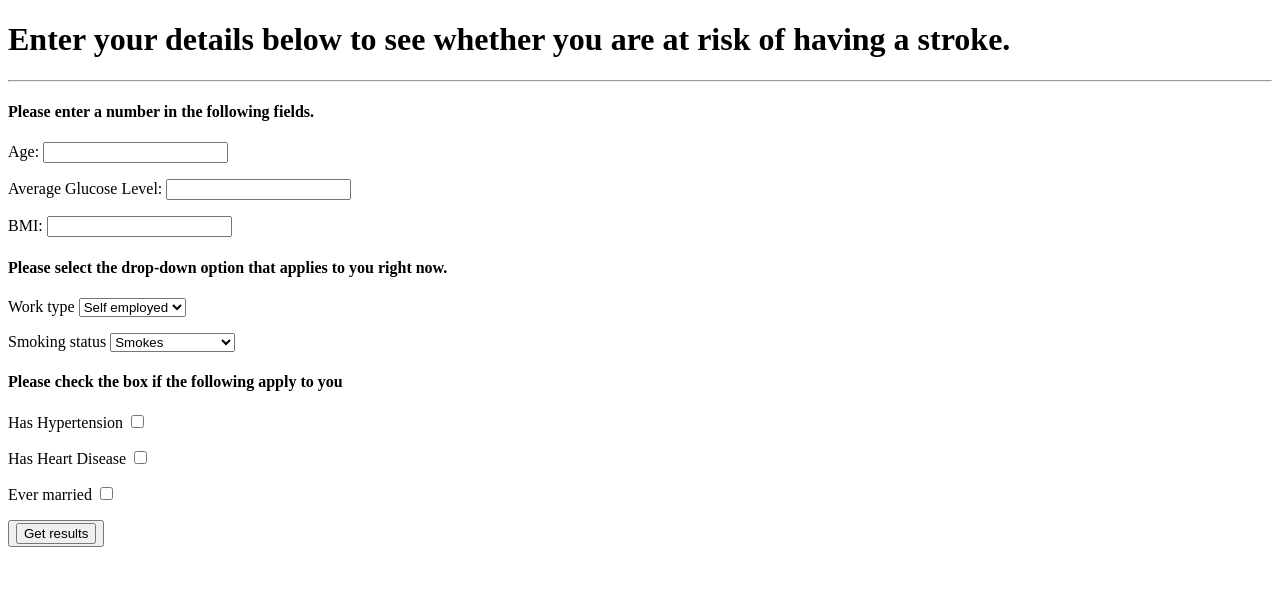
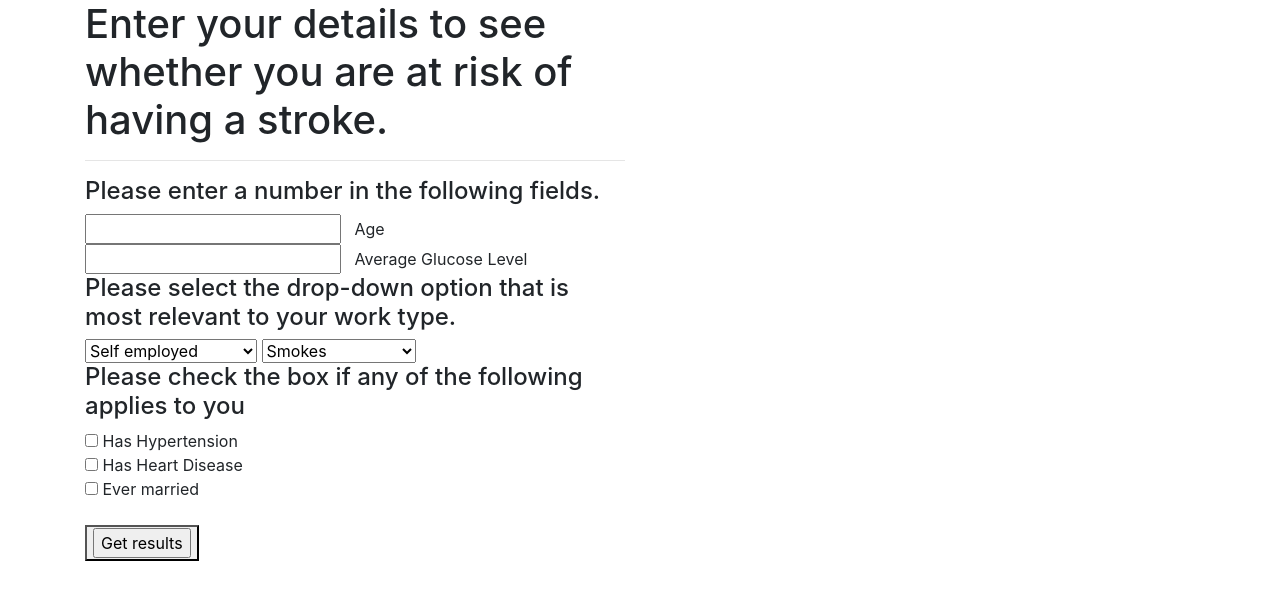
Before and after one commit to TylerTompa/UNCC_Project_3, a Flask app: page / in a window 1280 px wide. Shown: the top 600 px of the page. Run offline with Flask 2, Linux system fonts and the light colour scheme; parts of the project's set-up code (start-up, migrations or seed data) failed here and were passed over; some libraries are stand-ins or nearby versions.

Commit message:
Remove BMI input from form

```diff
--- a/healthcare-data/Web_Development/templates/index.html
+++ b/healthcare-data/Web_Development/templates/index.html
@@ -5,50 +5,98 @@
     <meta name="viewport" content="width=device-width, initial-scale=1.0">
     <meta http-equiv="X-UA-Compatible" content="ie=edge">
     <title>Are you at risk for a stroke?</title>
+
+    <!-- Bootstrap CDN -->
+    <link rel="stylesheet" href="https://stackpath.bootstrapcdn.com/bootstrap/4.3.1/css/bootstrap.min.css" integrity="sha384-ggOyR0iXCbMQv3Xipma34MD+dH/1fQ784/j6cY/iJTQUOhcWr7x9JvoRxT2MZw1T" crossorigin="anonymous">
+
+    <!-- d3 JavaScript -->
+    <script src="https://d3js.org/d3.v4.min.js"></script>
+
 </head>
 <body>
 
-    <div class="container"></div>
-    <h1>Enter your details below to see whether you are at risk of having a stroke.</h1>
+    <!-- Create Bootstrap container -->
+    <div class="container">
+
+        <!-- New Bootstram row -->
+        <div class="row">
+
+            <!-- Bootstrap row 1 column 1 -->
+            <div class="col-md-6">
+    <h1>Enter your details to see whether you are at risk of having a stroke.</h1>
     <hr>
 
-    <form action="/api/predict" method="get" target="_blank">
+    <!-- Create form -->
+    <form id="stroke_form" action="/api/predict" method="get" target="blank">
+        <fieldset>
 
-        <div>
+        <!-- Numerical input fields -->
             <h4>Please enter a number in the following fields.</h4>
-            <p>Age: <input type="text" name="age"></p>
-            <p>Average Glucose Level: <input type="text" name="agl"></p>
-            <p>BMI: <input name="text" name="bmi"></p>
-        </div>
+            <input type="text" name="age" id="age"> &nbsp; Age <br>
+            <input type="text" name="agl" id="agl"> &nbsp; Average Glucose Level <br>
+            <!-- <input type="text" name="bmi" id="bmi"> &nbsp; BMI <br> -->
 
-        <div>
-            <h4>Please select the drop-down option that applies to you right now.</h4>
-            <p>Work type <select name="work_type">
+        <!-- Drop-down option fileds -->
+            <h4>Please select the drop-down option that is most relevant to your work type.</h4>
+            <select id="work_type" name="work_type">  Work type
                 <option value="self_employed">Self employed</option>
-                <option value="children">Children</option>
-                <option value="other">Other</option>
-            </select></p>
+                <option value="employer_employed">Employer employed</option>
+                <option value="children">Child</option>
+            </select>
 
-            <p>Smoking status <select name="smoking_status">
+            <!-- In our initial data analysis,  -->
+            <!-- We noticed trends in smoking_status -->
+            <!-- that do not reflect statements made in a scientific journal -->
+            <!-- on the effects of smoking on having a stroke -->
+            <!-- We therefore opted not to use smoking_status as a feature -->
+            <!-- We leave a drop-down option commented out here -->
+            <!-- So that we may return at a later time if we decide to use this in some way -->
+
+            <select id="smoking_status" name="smoking_status"> Smoking status
                 <option value="smokes">Smokes</option>
                 <option value="formerly_smoked">Formerly smoked</option>
                 <option value="never_smoked">Never smoked</option>
-            </select></p>
-        </div>
 
-        <div>
-            <h4>Please check the box if the following apply to you</h4>
-            <p>Has Hypertension <input type="checkbox" name="hypertension"></p>
-            <p>Has Heart Disease <input type="checkbox" name="heart_disease"></p>
-            <p>Ever married <input type="checkbox"name="ever_married"></p>
-        </div>
+                <!-- <option value="currently_smokes"> Doesn't Currently Smoke</option>
+                <option value="doesnt_currently_smoke"> Currently Smokes</option> -->
 
+            </select>
 
+            <!-- Checkbox fields -->
+            <h4>Please check the box if any of the following applies to you</h4>
+            <input id="has_hypertension" type="checkbox" name="hypertension"> Has Hypertension <br>
+            <input id="has_heart_disease" type="checkbox" name="heart_disease"> Has Heart Disease <br>
+            <input id="ever_married" type="checkbox"name="ever_married"> Ever married <br>
+
+        <br>
+
+        <!-- Submit button -->
          <button>
              <input type="submit" value="Get results">
          </button>
 
+         </fieldset>
     </form>
 
+    <!-- End of Bootstrap row 1 column 1 -->
+    </div>
+
+    <!-- Bootstrap row 1 column 2 -->
+    <div class="col-md-6">
+
+    <!-- Creaate h1 element in which JavaScript will write prediction -->
+    <h1 id="user_message"></h1>
+
+    <!-- End of Bootstrap row 1 column 2 -->
+    </div>
+
+    <!-- End of Bootstrap row 1 -->
+    </div>
+
+    <!-- End of Bootsrap container -->
+    </div>
+
+    <!-- Link to JavaScript file -->
+    <script src="{{url_for('static', filename='js/app.js')}}"></script>
 </body>
 </html>
```
